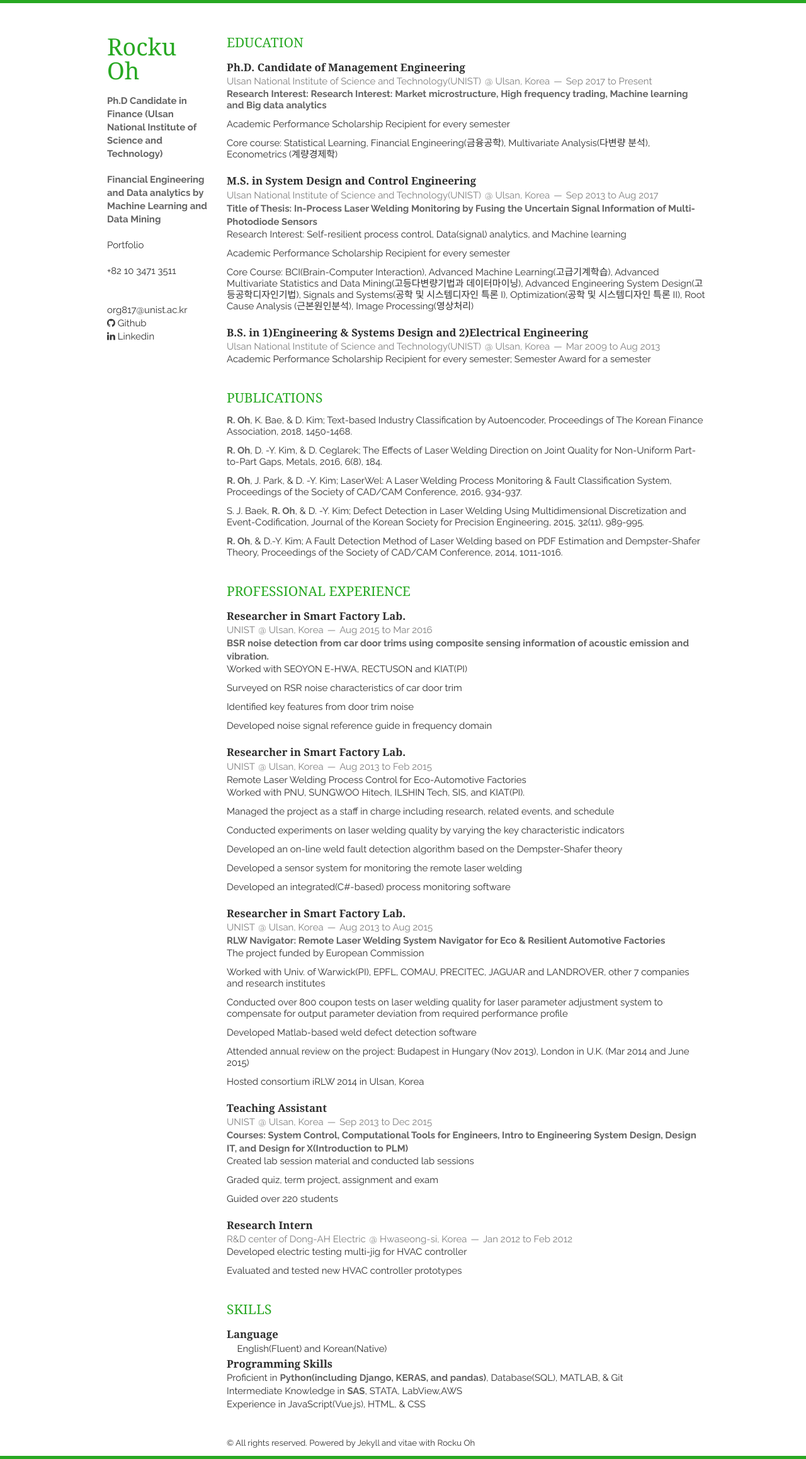
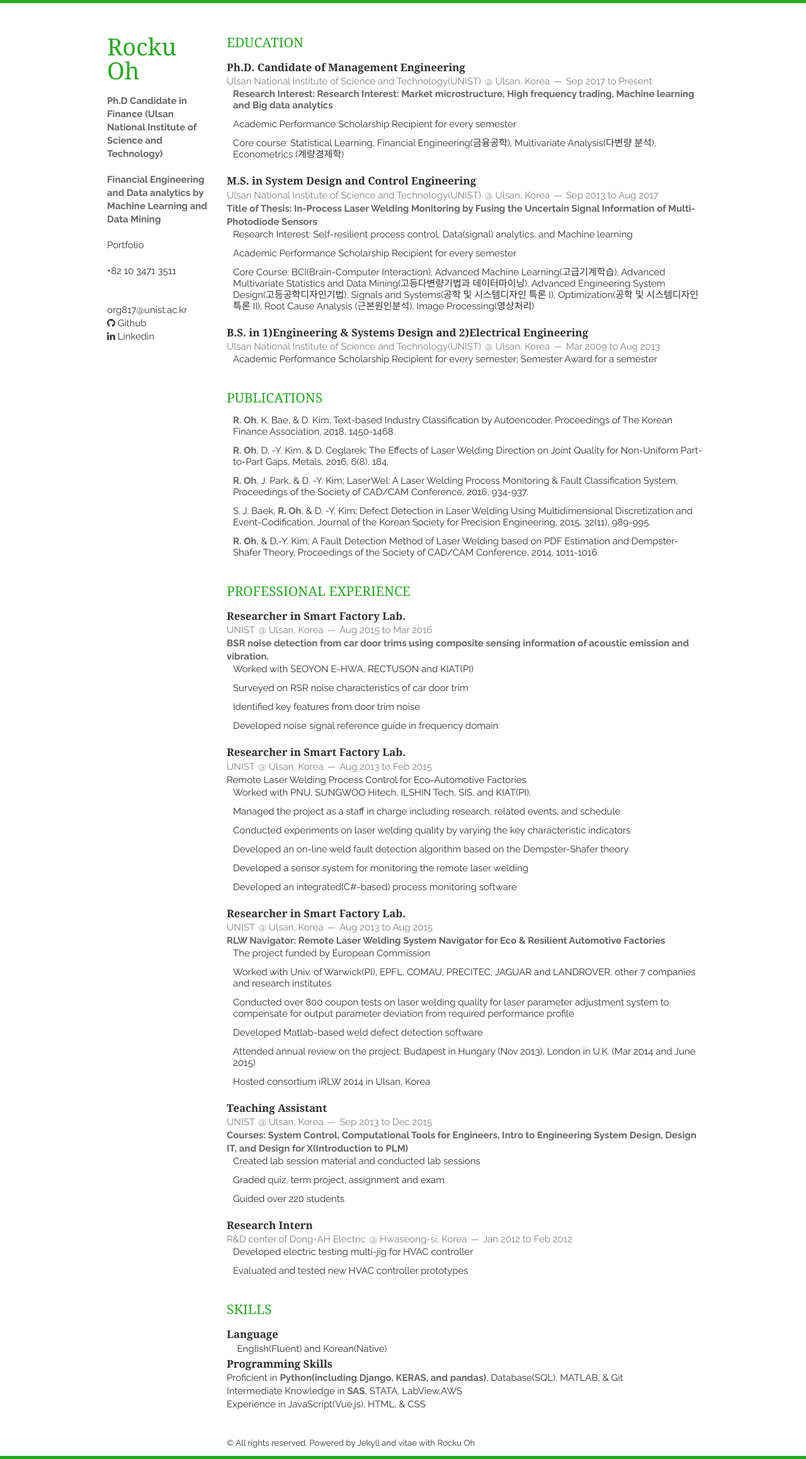
Before and after one commit to org817/org817.github.io, a Jekyll site: the page built from index.html, in a window 1280 px wide. Shown: the whole page at 63% size. Built offline with Jekyll 4.4.1, drawn with Linux system fonts in a browser that asks for light colours; nearby versions of some CDN libraries; the list of posts is cut into pages by our own code.

Commit message:
Update base.css

```diff
--- a/static/css/base.css
+++ b/static/css/base.css
@@ -101,7 +101,7 @@
 
 /* #Lists
 ================================================== */
-	ul, ol { margin-bottom: 20px; }
+	ul, ol { margin-bottom: 20px; margin-left:10px}
 	ul { list-style: none outside; }
 	ol { list-style: decimal; }
 	ol, ul.square, ul.circle, ul.disc { margin-left: 30px; }
```
